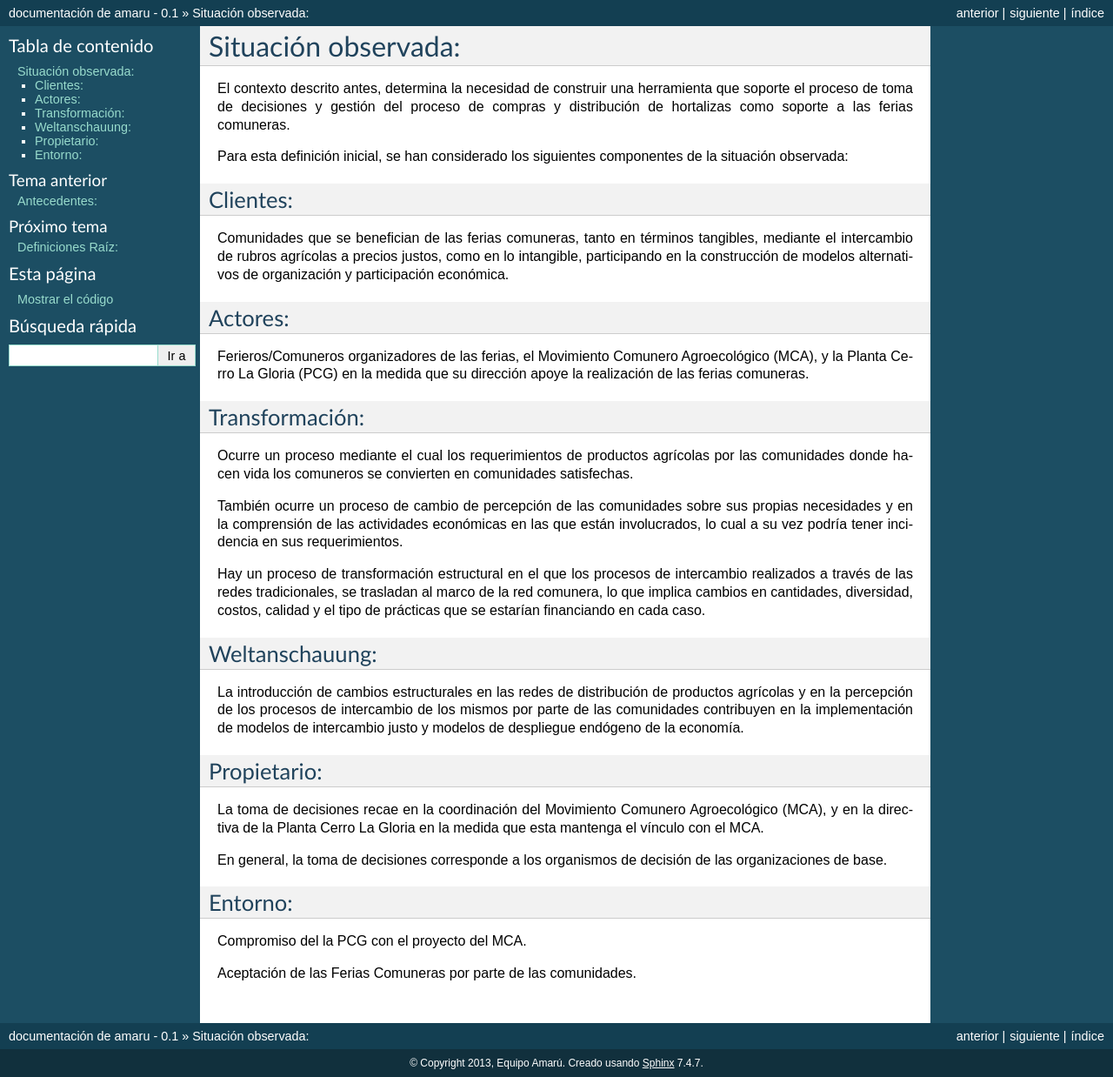
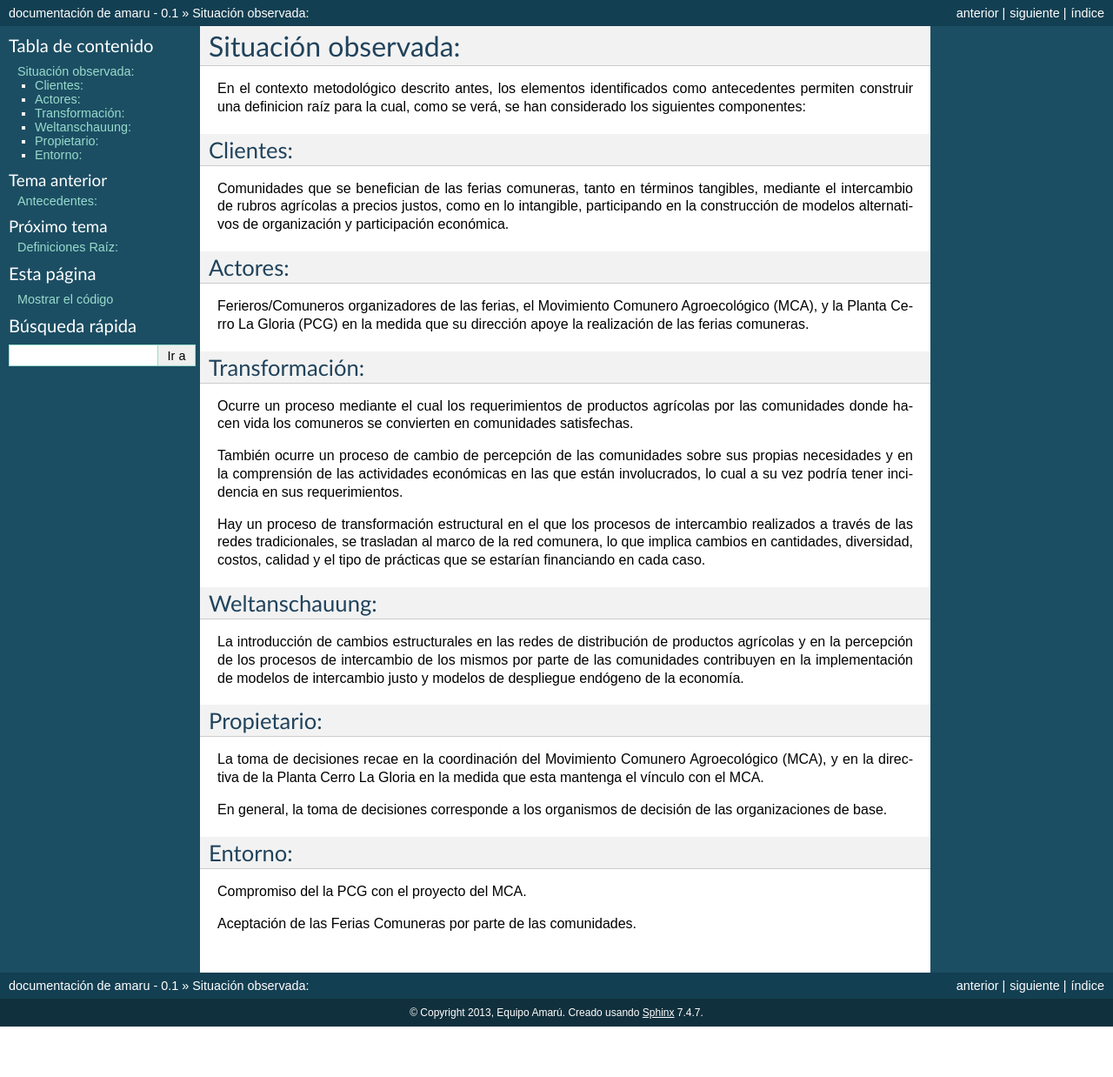
Before and after one commit to petrizzo/amaru_project, a Sphinx documentation site: the page built from docs/situacion.rst, in a window 1280 px wide. Shown: the whole page at 87% size. Built offline with Sphinx 7.4.7, drawn with Linux system fonts in a browser that asks for light colours; after the commit the page ends 1180 px from its top, so only the background shows below that.

```diff
--- a/docs/situacion.rst
+++ b/docs/situacion.rst
@@ -6,10 +6,8 @@
 Situación observada:
 ====================
 
-El contexto descrito antes, determina la necesidad de construir una herramienta que soporte el proceso de toma de
-decisiones y gestión del proceso de compras y distribución de hortalizas como soporte a las ferias comuneras.
-
-Para esta definición inicial, se han considerado los siguientes componentes de la situación observada:
+En el contexto metodológico descrito antes, los elementos identificados como antecedentes permiten construir una
+definicion raíz para la cual, como se verá, se han considerado los siguientes componentes:
 
 Clientes:
 ---------
```
